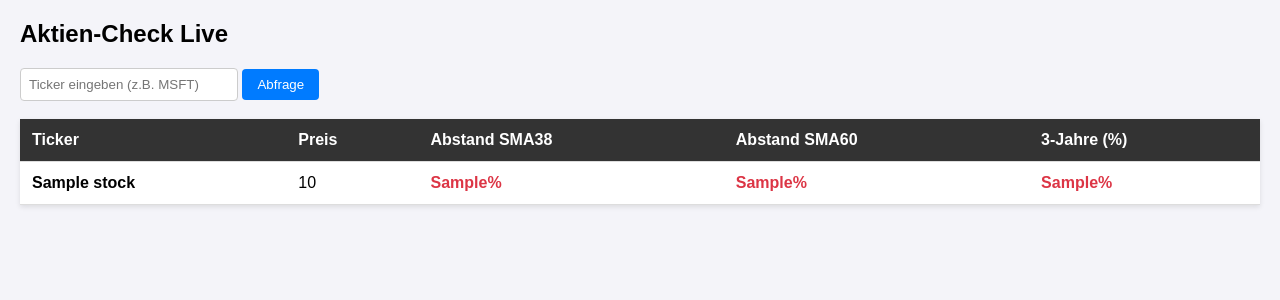
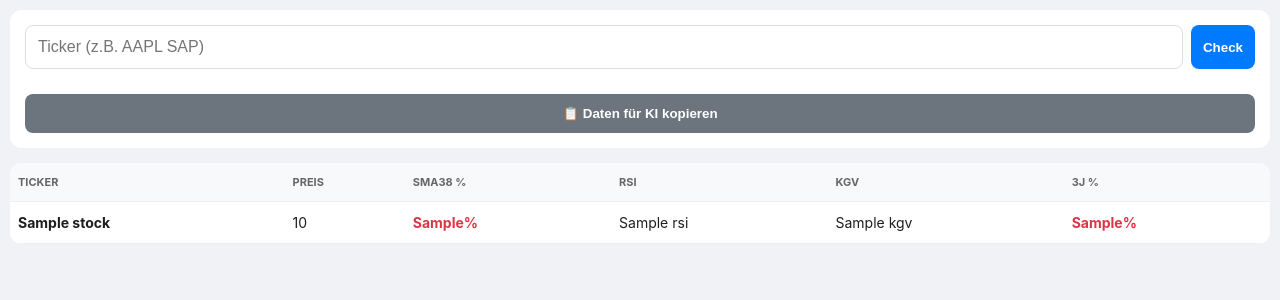
Before and after one commit to kwspeidel-lgtm/Anlagetool, a Flask app: template templates/index.html in a window 1280 px wide. Shown: the top 300 px of the page. Run offline with Flask 3, Linux system fonts and the light colour scheme; the template is opened without the code that fills it: most values are stand-ins (such as "Sample title", 1, 10 or a date in 2020).

Commit message:
Update index.html

```diff
--- a/templates/index.html
+++ b/templates/index.html
@@ -2,43 +2,74 @@
 <html lang="de">
 <head>
     <meta charset="UTF-8">
-    <meta name="viewport" content="width=device-width, initial-scale=1.0">
-    <title>Aktien-Radar</title>
+    <meta name="viewport" content="width=device-width, initial-scale=1.0, maximum-scale=1.0, user-scalable=no">
+    <title>Aktien-Radar Pro</title>
     <style>
-        body { font-family: sans-serif; margin: 20px; background-color: #f4f4f9; }
-        table { border-collapse: collapse; width: 100%; background: white; box-shadow: 0 2px 5px rgba(0,0,0,0.1); }
-        th, td { padding: 12px; text-align: left; border-bottom: 1px solid #ddd; }
-        th { background-color: #333; color: white; }
+        body { font-family: -apple-system, sans-serif; margin: 10px; background: #f0f2f5; color: #1c1e21; }
+        .card { background: white; padding: 15px; border-radius: 12px; shadow: 0 2px 10px rgba(0,0,0,0.1); margin-bottom: 15px; }
+        .input-group { display: flex; gap: 8px; margin-bottom: 15px; }
+        input { flex: 1; padding: 12px; border: 1px solid #ddd; border-radius: 8px; font-size: 16px; }
+        button { padding: 12px; background: #007bff; color: white; border: none; border-radius: 8px; font-weight: bold; }
+        .btn-copy { background: #6c757d; width: 100%; margin-top: 10px; }
+        .table-container { overflow-x: auto; background: white; border-radius: 12px; }
+        table { width: 100%; border-collapse: collapse; min-width: 500px; }
+        th, td { padding: 12px 8px; text-align: left; border-bottom: 1px solid #eee; font-size: 14px; }
+        th { background: #f8f9fa; color: #666; text-transform: uppercase; font-size: 11px; }
         .pos { color: #28a745; font-weight: bold; }
         .neg { color: #dc3545; font-weight: bold; }
-        input[type="text"] { padding: 8px; width: 200px; border: 1px solid #ccc; border-radius: 4px; }
-        button { padding: 8px 15px; background: #007bff; color: white; border: none; border-radius: 4px; cursor: pointer; }
+        .rsi-warn { color: #fd7e14; font-weight: bold; } /* RSI Überkauft Orange */
     </style>
 </head>
 <body>
-    <h2>Aktien-Check Live</h2>
-    <form method="POST">
-        <input type="text" name="ticker" placeholder="Ticker eingeben (z.B. MSFT)" required>
-        <button type="submit">Abfrage</button>
+
+<div class="card">
+    <form method="POST" class="input-group">
+        <input type="text" name="ticker" placeholder="Ticker (z.B. AAPL SAP)" required>
+        <button type="submit">Check</button>
     </form>
-    <br>
-    <table>
+    <button class="btn-copy" onclick="copyForAI()">📋 Daten für KI kopieren</button>
+</div>
+
+<div class="table-container">
+    <table id="stockTable">
+        <thead>
             <tr>
                 <th>Ticker</th>
                 <th>Preis</th>
-            <th>Abstand SMA38</th>
-            <th>Abstand SMA60</th>
-            <th>3-Jahre (%)</th>
+                <th>SMA38 %</th>
+                <th>RSI</th>
+                <th>KGV</th>
+                <th>3J %</th>
             </tr>
+        </thead>
+        <tbody>
             {% for s in stocks %}
             <tr>
                 <td><strong>{{ s.name }}</strong></td>
                 <td>{{ s.price }}</td>
                 <td class="{{ 'pos' if s.dist38 >= 0 else 'neg' }}">{{ s.dist38 }}%</td>
-            <td class="{{ 'pos' if s.dist60 >= 0 else 'neg' }}">{{ s.dist60 }}%</td>
+                <td class="{{ 'rsi-warn' if s.rsi != 'N/A' and s.rsi > 70 else '' }}">{{ s.rsi }}</td>
+                <td>{{ s.kgv }}</td>
                 <td class="{{ 'pos' if s.perf3y >= 0 else 'neg' }}">{{ s.perf3y }}%</td>
             </tr>
             {% endfor %}
+        </tbody>
     </table>
+</div>
+
+<script>
+function copyForAI() {
+    let text = "Hier sind meine aktuellen Aktiendaten für die Analyse:\n\n";
+    let rows = document.querySelectorAll("#stockTable tbody tr");
+    rows.forEach(row => {
+        let cols = row.querySelectorAll("td");
+        text += `Ticker: ${cols[0].innerText} | Preis: ${cols[1].innerText} | SMA38-Abst: ${cols[2].innerText} | RSI: ${cols[3].innerText} | KGV: ${cols[4].innerText} | 3J-Perf: ${cols[5].innerText}\n`;
+    });
+    text += "\nBitte analysiere diese Werte auf Kaufchancen oder Risiken.";
+    navigator.clipboard.writeText(text);
+    alert("Daten im Zwischenspeicher! Jetzt einfach bei Gemini einfügen.");
+}
+</script>
+
 </body>
 </html>
```
Lines whose indentation alone changed are shown as unchanged.
